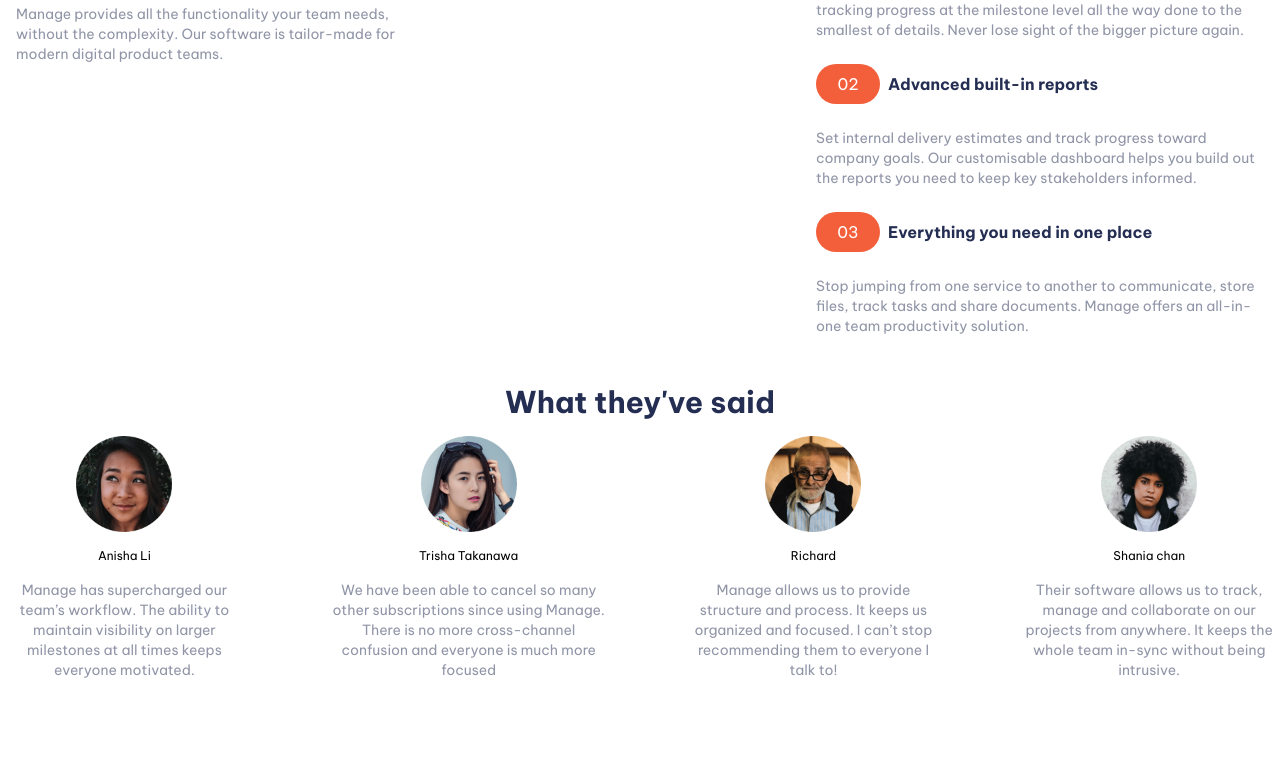
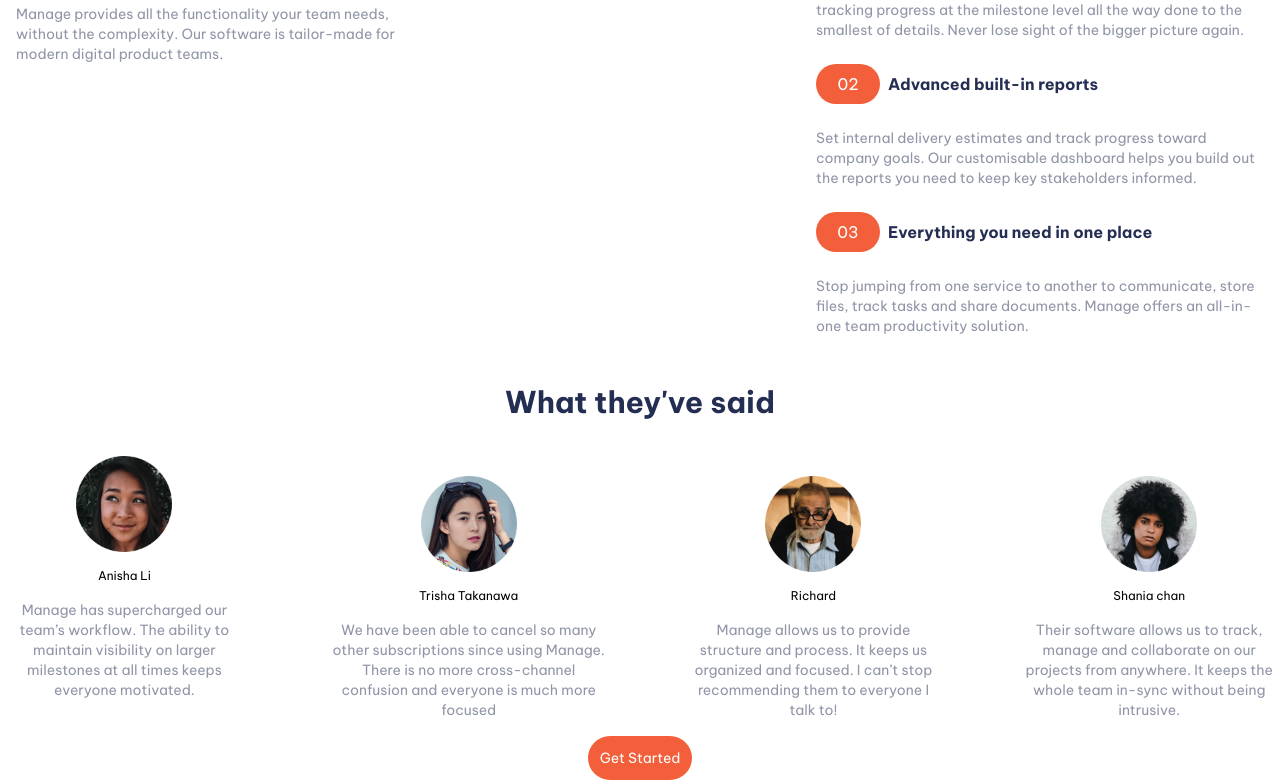
Before and after one commit to MrMaina100/ManageWebsite, a React (Vite) app: page / in a window 1280 px wide. Shown: the part 821-1601 px from the top of the page. Before the commit the page ends 1501 px from the top, so only its background shows below. Built offline with nearby package versions, Linux system fonts and the light colour scheme.

Commit message:
fixed styles and added get started button

```diff
--- a/src/Components/Layout/Testimonail.tsx
+++ b/src/Components/Layout/Testimonail.tsx
@@ -7,11 +7,11 @@ const Testimonail = () => {
     <div className="flex flex-col text-center space-y-4 mt-10">
       <h1 className="font-bold text-3xl text-DarkBlue">What they've said</h1>
 
-      <div className='flex flex-row space-x-20'>
+      <div className='flex flex-col space-y-10   px-4 items-center justify-center md:flex-row md:space-x-20 md:px-0'>
 
           {data.users.map((user)=>{
          return(
-            <div key={user.id} className='flex flex-col space-y-4 items-center justify-center '>
+            <div key={user.id} className='flex flex-col space-y-4 items-center justify-center'>
                <img src={user.img} alt="" className='w-24' />
                <p className='text-xs'>{user.name}</p>
                <p className='text-DarkGrayishBlue text-sm'>{user.Testimonial}</p>
@@ -25,6 +25,13 @@ const Testimonail = () => {
 
       </div>
 
+      <div>
+        <button  className=' bg-BrightRed text-white text-sm p-3 rounded-full'>
+            Get Started
+         </button>
+      </div>
+
+
 
     </div>
   )
```
